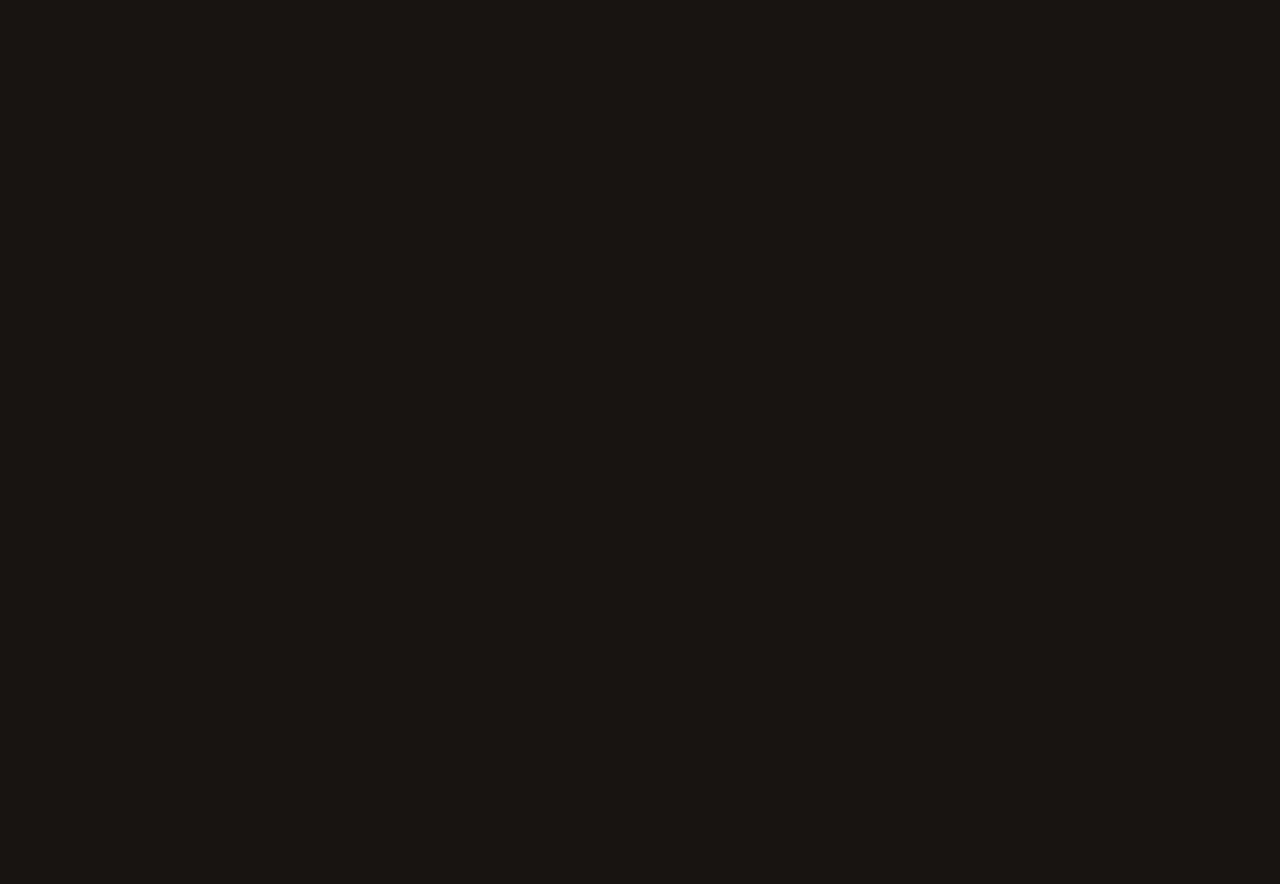
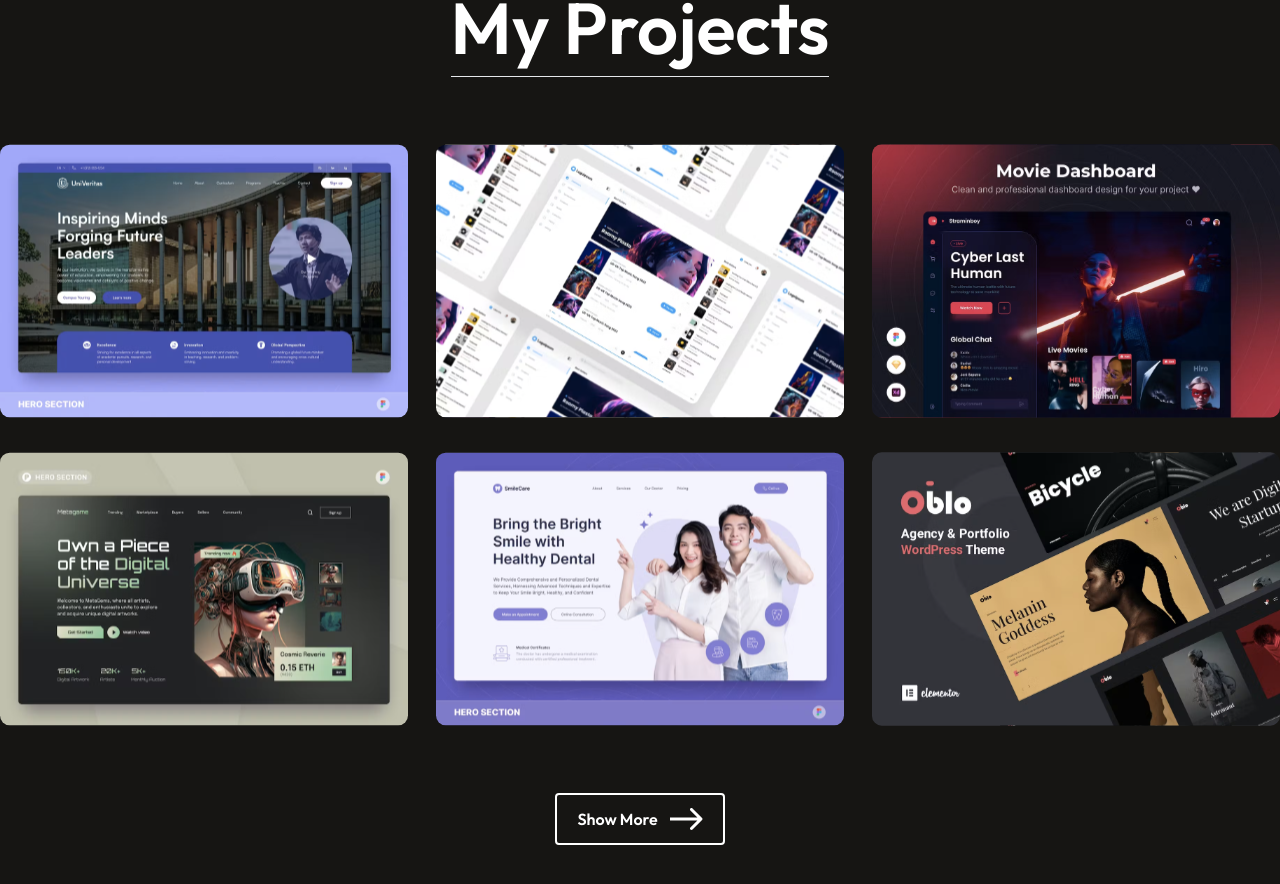
Before and after one commit to lxmn-22/my-portfolio, a React (Vite) app: page / in a window 1280 px wide. Shown: the part 3355-4239 px from the top of the page. Before the commit the page ends 3191 px from the top, so only its background shows below. Built offline with nearby package versions, Linux system fonts and the light colour scheme.

Commit message:
[my-portfolio]: Added my-projects section.

```diff
--- a/src/App.jsx
+++ b/src/App.jsx
@@ -3,6 +3,7 @@ import Navbar from './components/navbar/Navbar'
 import Hero from './components/hero/Hero'
 import About from './components/about/About'
 import Services from './components/services/Services'
+import Projects from './components/projects/Projects'
 
 const App = () => {
   return (
@@ -11,6 +12,7 @@ const App = () => {
       <Hero />
       <About />
       <Services />
+      <Projects />
     </div>
   )
 }
--- a/src/assets/mywork_data.js
+++ /dev/null
@@ -1,41 +0,0 @@
-import project1_img from '../assets/project_1.svg'
-import project2_img from '../assets/project_2.svg'
-import project3_img from '../assets/project_3.svg'
-import project4_img from '../assets/project_4.svg'
-import project5_img from '../assets/project_5.svg'
-import project6_img from '../assets/project_6.svg'
-
-const mywork_data = [
-    {
-        w_no:1,
-        w_name:"Web design",
-        w_img:project1_img
-    },
-    {
-        w_no:2,
-        w_name:"Web design",
-        w_img:project2_img
-    },
-    {
-        w_no:3,
-        w_name:"Web design",
-        w_img:project3_img
-    },
-    {
-        w_no:4,
-        w_name:"Web design",
-        w_img:project4_img
-    },
-    {
-        w_no:5,
-        w_name:"Web design",
-        w_img:project5_img
-    },
-    {
-        w_no:6,
-        w_name:"Web design",
-        w_img:project6_img
-    },
-]
-
-export default mywork_data;
--- /dev/null
+++ b/src/assets/project_data.js
@@ -0,0 +1,41 @@
+import project1_img from "../assets/project_1.svg";
+import project2_img from "../assets/project_2.svg";
+import project3_img from "../assets/project_3.svg";
+import project4_img from "../assets/project_4.svg";
+import project5_img from "../assets/project_5.svg";
+import project6_img from "../assets/project_6.svg";
+
+const project_data = [
+  {
+    p_no: 1,
+    p_name: "Web design",
+    p_img: project1_img,
+  },
+  {
+    p_no: 2,
+    p_name: "Web design",
+    p_img: project2_img,
+  },
+  {
+    p_no: 3,
+    p_name: "Web design",
+    p_img: project3_img,
+  },
+  {
+    p_no: 4,
+    p_name: "Web design",
+    p_img: project4_img,
+  },
+  {
+    p_no: 5,
+    p_name: "Web design",
+    p_img: project5_img,
+  },
+  {
+    p_no: 6,
+    p_name: "Web design",
+    p_img: project6_img,
+  },
+];
+
+export default project_data;
--- /dev/null
+++ b/src/components/projects/Projects.jsx
@@ -0,0 +1,26 @@
+import React from 'react'
+import project_data from '../../assets/project_data'
+import arrow_icon from '../../assets/arrow_icon.svg'
+
+const Projects = () => {
+  return (
+    <div className='flex flex-col items-center justify-center gap-16'>
+        <div className='relative'>
+            <h1 className='px-0 py-3 text-7xl font-semibold border-b'>My Projects</h1>
+        </div>
+
+        <div className='grid grid-cols-3 gap-7'>
+            {project_data.map((project, index)=> {
+                return <img className='box-border w-[419px] h-[280px] transition-0.3s cursor-pointer hover:rounded-xl hover:border-2 hover:border-white transition-0.4s hover:scale-110' key={index} src={project.p_img} alt="project-image" />
+            })}
+        </div>
+
+        <div className='flex gap-3 items-center rounded border-2 border-white text-base px-5 py-3 font-semibold mb-20 transition-0.4s cursor-pointer hover:gap-9 hover:transition-0.6s'>
+            <p>Show More</p>
+            <img src={arrow_icon} alt="arrow-icon" />
+        </div>
+    </div>
+  )
+}
+
+export default Projects
--- a/src/components/services/Services.jsx
+++ b/src/components/services/Services.jsx
@@ -11,7 +11,7 @@ const Services = () => {
 
         <div className='grid grid-cols-3 gap-4 mb-20'>
             {Services_Data.map((service, index)=> {
-                return <div className='flex flex-col justify-center gap-6 px-9 py-3 rounded-xl border-2 transition-0.4s cursor-pointer hover:border-2 hover:bg-gradient-to-r from-gray-800 hover:border-blue-400 transition-0.4s' key={index}>
+                return <div className='flex flex-col justify-center gap-6 px-9 py-3 rounded-xl border-2 cursor-pointer hover:border-2 hover:bg-gradient-to-r from-gray-800 hover:border-blue-400 transition-0.4s' key={index}>
                     <h3 className='text-3xl font-semibold'>{service.s_no}</h3>
                     <h2 className='text-4xl font-extrabold bg-clip-text bg-secondary text-transparent bg-gradient-to-b from-white to-blue-700'>{service.s_name}</h2>
                     <p className='text-[#d4d4d4] text-xl leading-7 max-w-96 text-justify'>{service.s_desc}</p>
```
